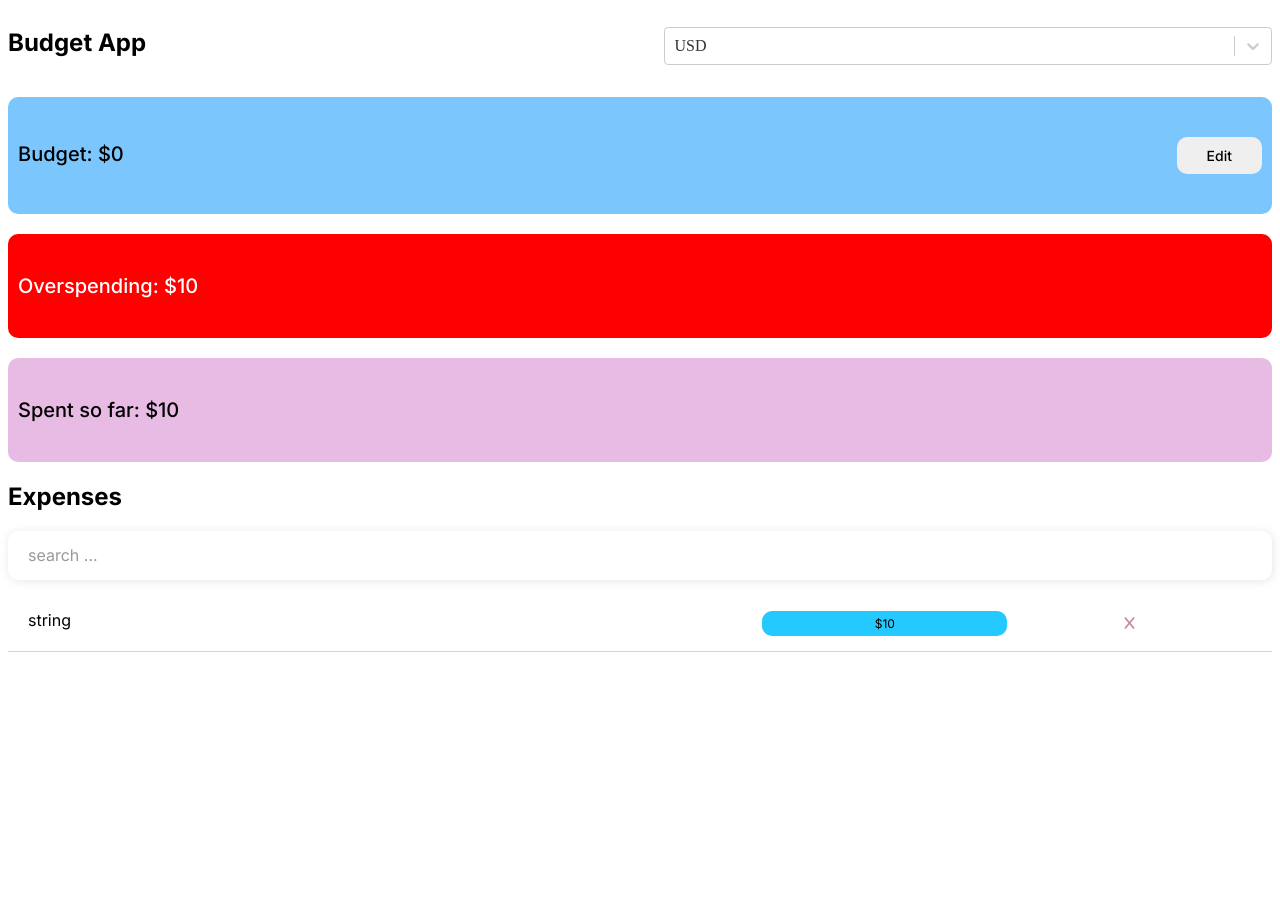
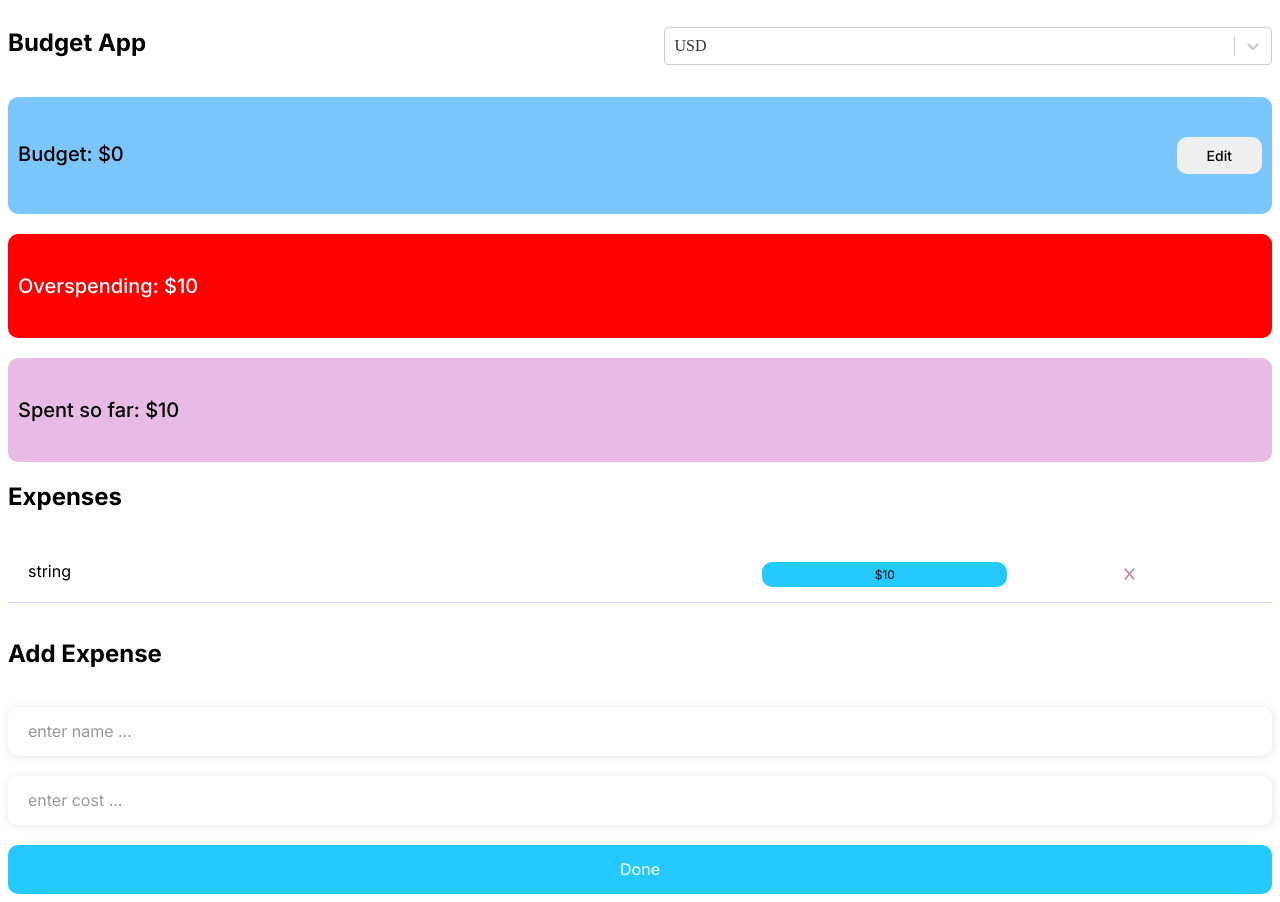
Before and after one commit to igorslepenkov/react-budget-app, a React (Create React App) app: page / in a window 1280 px wide. Before the commit the page ends 800 px from the top, so only its background shows below. Built offline with nearby package versions, Linux system fonts and the light colour scheme.

Commit message:
feat(hw_39): create AddExpensesForm component

```diff
--- a/src/App.tsx
+++ b/src/App.tsx
@@ -1,3 +1,4 @@
+import { AddExpenseForm } from "./components/AddExpenseForm";
 import { Expenses } from "./components/Expenses";
 import { Header } from "./components/Header";
 
@@ -6,6 +7,7 @@ function App() {
     <>
       <Header />
       <Expenses />
+      <AddExpenseForm />
     </>
   );
 }
--- /dev/null
+++ b/src/components/AddExpenseForm/AddExpenseForm.tsx
@@ -0,0 +1,22 @@
+import { useForm } from "react-hook-form";
+import { Title } from "../Title";
+import {
+  AddExpenseFormButton,
+  AddExpenseFormInput,
+  StyledAddExpenseForm,
+} from "./style";
+
+export const AddExpenseForm = () => {
+  const { register, handleSubmit } = useForm();
+  const onSymbit = (data: any) => {
+    console.log(data);
+  };
+  return (
+    <StyledAddExpenseForm onSubmit={handleSubmit(onSymbit)}>
+      <Title text="Add Expense" />
+      <AddExpenseFormInput {...register("name")} placeholder="enter name ..." />
+      <AddExpenseFormInput {...register("cost")} placeholder="enter cost ..." />
+      <AddExpenseFormButton>Done</AddExpenseFormButton>
+    </StyledAddExpenseForm>
+  );
+};
--- /dev/null
+++ b/src/components/AddExpenseForm/index.ts
@@ -0,0 +1,2 @@
+import { AddExpenseForm } from "./AddExpenseForm";
+export { AddExpenseForm };
--- /dev/null
+++ b/src/components/AddExpenseForm/style.ts
@@ -0,0 +1,32 @@
+import styled from "styled-components";
+import { fonts } from "../../ui";
+
+export const StyledAddExpenseForm = styled.form`
+  display: flex;
+  flex-direction: column;
+  gap: 20px;
+`;
+
+export const AddExpenseFormInput = styled.input`
+  display: block;
+  padding: 15px 20px;
+  border: none;
+  outline: none;
+  box-shadow: 1px 1px 10px rgba(0, 0, 0, 0.1);
+  border-radius: 10px;
+  ${fonts.f4}
+  &::placeholder {
+    color: #999999;
+    opacity: 1;
+  }
+`;
+
+export const AddExpenseFormButton = styled.button`
+  padding: 15px 0;
+  cursor: pointer;
+  background-color: #23c9ff;
+  color: #ffffff;
+  ${fonts.f4}
+  border: none;
+  border-radius: 10px;
+`;
--- a/src/components/Expenses/Expenses.tsx
+++ b/src/components/Expenses/Expenses.tsx
@@ -12,7 +12,7 @@ export const Expenses = () => {
   return (
     <StyledExpenses>
       <Title text="Expenses" />
-      <Search searchExpenses={searchExpenses} />
+      {/* <Search searchExpenses={searchExpenses} /> */}
       <ExpensesList
         deleteExpense={deleteExpence}
         visibleExpenses={visibleExpenses}
--- a/src/hooks/useDebounce.ts
+++ b/src/hooks/useDebounce.ts
@@ -2,6 +2,7 @@ import { useEffect, useState } from "react";
 
 export const useDebounce = (value: string, delay: number) => {
   const [debouncedValue, setDebouncedValue] = useState(value);
+
   useEffect(() => {
     const handler = setTimeout(() => {
       setDebouncedValue(value);
@@ -10,5 +11,6 @@ export const useDebounce = (value: string, delay: number) => {
       clearTimeout(handler);
     };
   }, [value, delay]);
+
   return debouncedValue;
 };
```
